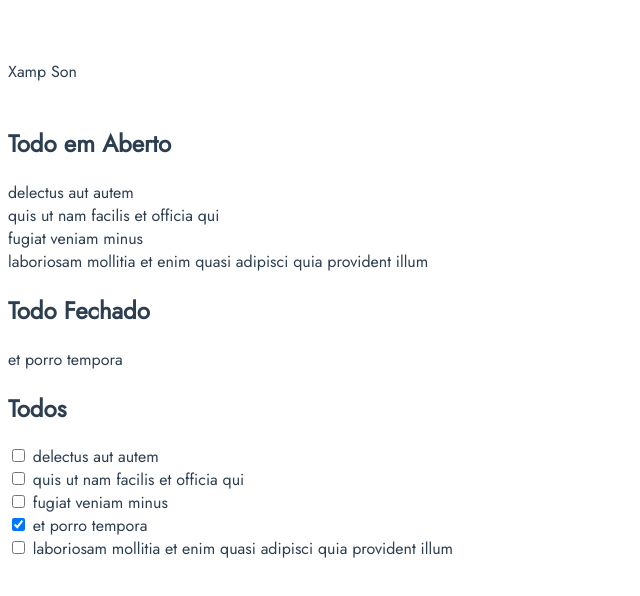
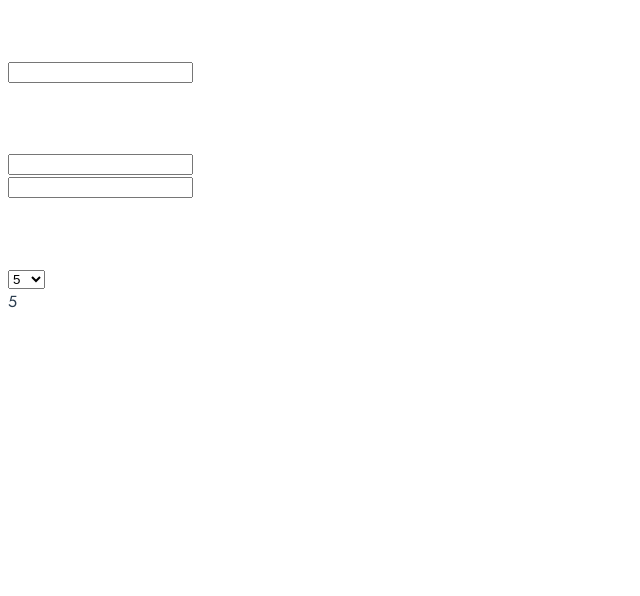
Before and after one commit to motinha122/app, a Vue app: page / in a window 1280 px wide. Shown: the top 596 px of the page, without its empty margins (0-640 px from the left). Built offline with nearby package versions, Linux system fonts and the light colour scheme.

Commit message:
Observadores

```diff
--- a/src/App.vue
+++ b/src/App.vue
@@ -1,17 +1,17 @@
 <template>
 
-  <CompProp></CompProp>
+  <WatchComp></WatchComp>
 
 </template>
 
 <script>
-import CompProp from './components/CompProp.vue';
+import WatchComp from './components/WatchComp.vue';
 
 
 export default {
   name: 'App',
   components: {
-    CompProp
+    WatchComp
   },
   data() {
     return {
--- /dev/null
+++ b/src/components/WatchComp.vue
@@ -0,0 +1,71 @@
+<template>
+    <div>
+        <input type="text" v-model="name">
+    </div><br>
+    {{ name }}
+    <br><br>
+
+    <input type="text" v-model="user.firstName">
+    <br>
+    <input type="text" v-model="user.lastName">
+    <br>
+    {{user.firstName}}
+    {{user.lastName}}
+    <br><br><br>
+
+    <select v-model="pageCount">
+        <option value="5">5</option>
+        <option value="10">10</option>
+        <option value="15">15</option>
+    </select><br>
+    {{ pageCount }}
+</template>
+
+<script>
+
+export default {
+    data() {
+        return {
+            name: '',
+            pageCount: 5,
+            user:{
+                firstName:'',
+                lastName:'',
+            },
+        }
+    },
+    watch: {
+        name(value){
+            if(value.length>= 5){
+                this.saveUserName();
+            }
+        },
+        pageCount(){
+            this.changePage();
+        },
+        user:{
+            handler(){
+                console.log('User changed');
+            },
+            deep: true, //watches if any key changes in the object
+        }
+    },
+    methods: {
+        saveUserName(){
+            console.log("Saved");
+            console.log(this.name);
+        },
+        changePage(){
+            console.log("ChangePage");
+        },
+    },
+    computed: {
+
+    }
+}
+
+</script>
+
+<style>
+
+</style>
```
